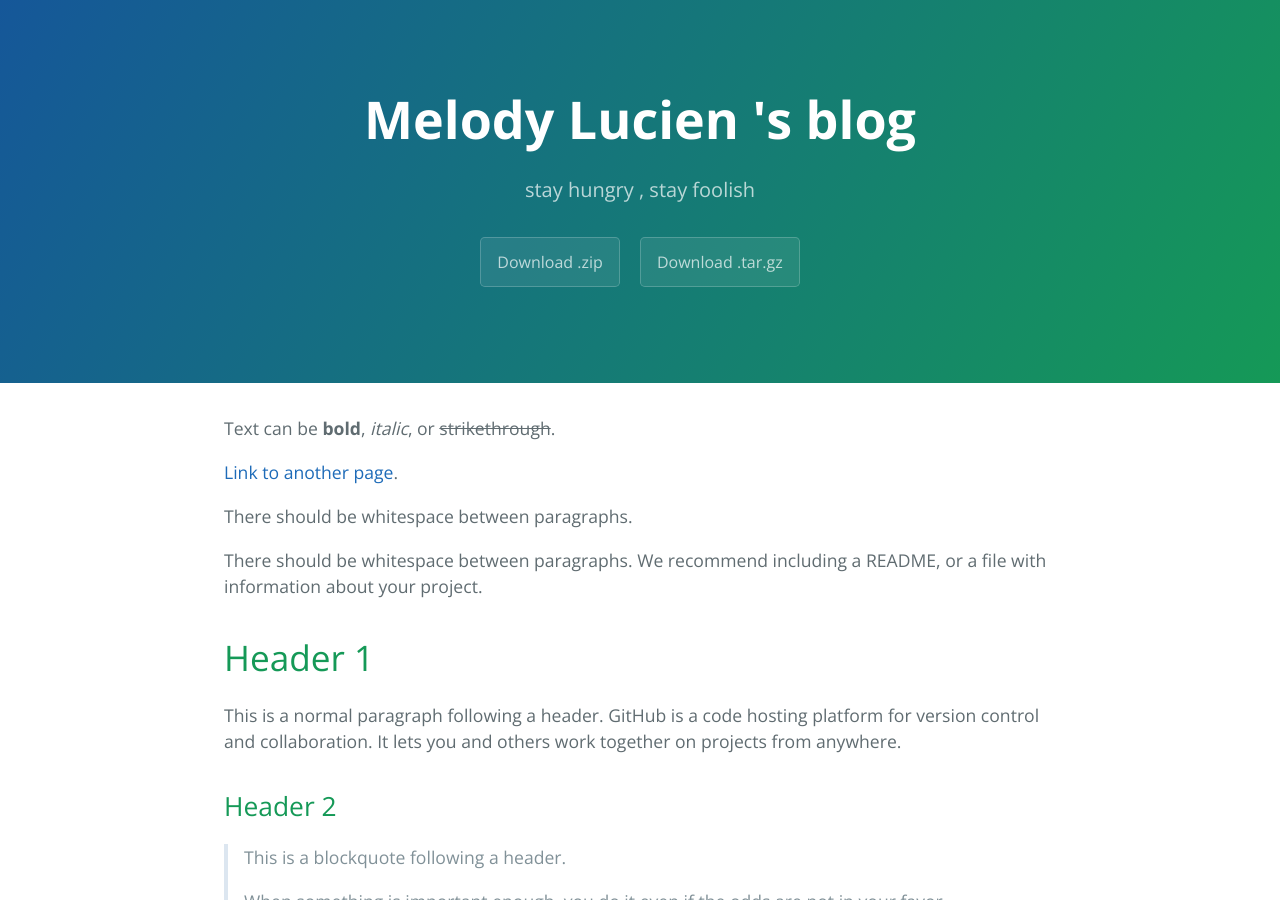
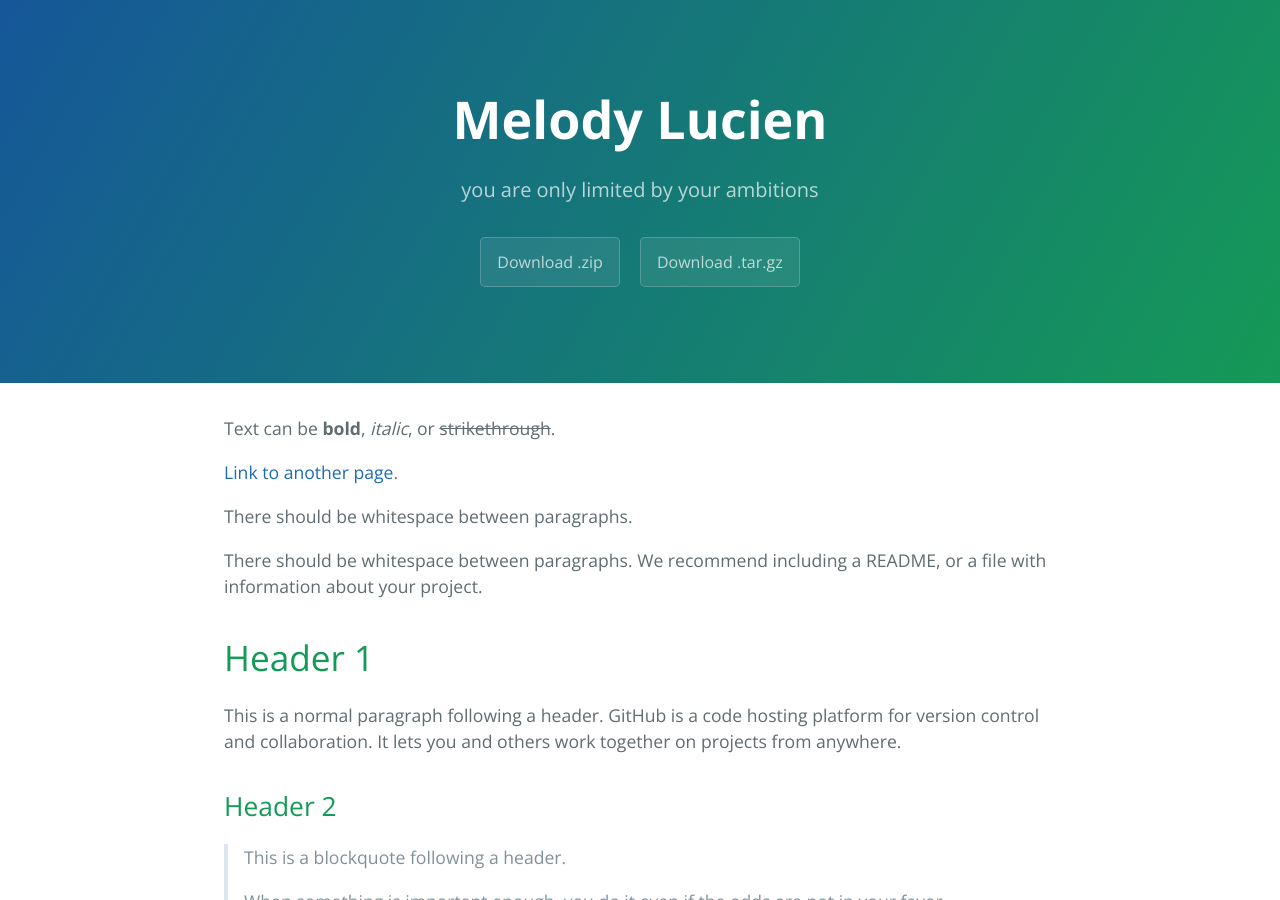
Before and after one commit to MelodyLucien/MelodyLucien.github.io, a Jekyll site: the page built from index.md, in a window 1280 px wide and 900 px high. Built offline with Jekyll 4.4.1, drawn with Linux system fonts in a browser that asks for light colours.

Commit message:
Update _config.yml

```diff
--- a/_config.yml
+++ b/_config.yml
@@ -1,5 +1,5 @@
-title: Melody Lucien 's blog
-description: stay hungry , stay foolish
+title: Melody Lucien
+description: you are only limited by your ambitions
 show_downloads: true
 google_analytics:
 theme: jekyll-theme-cayman
```
